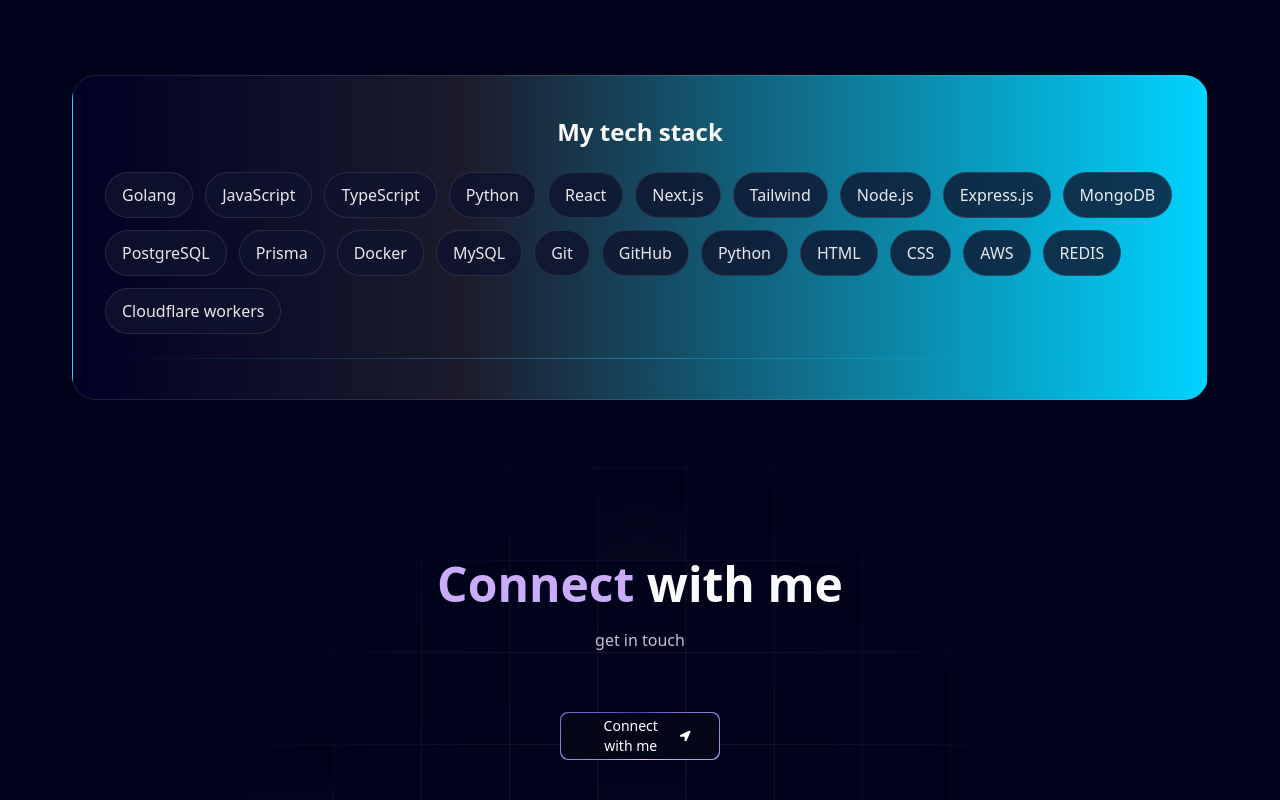
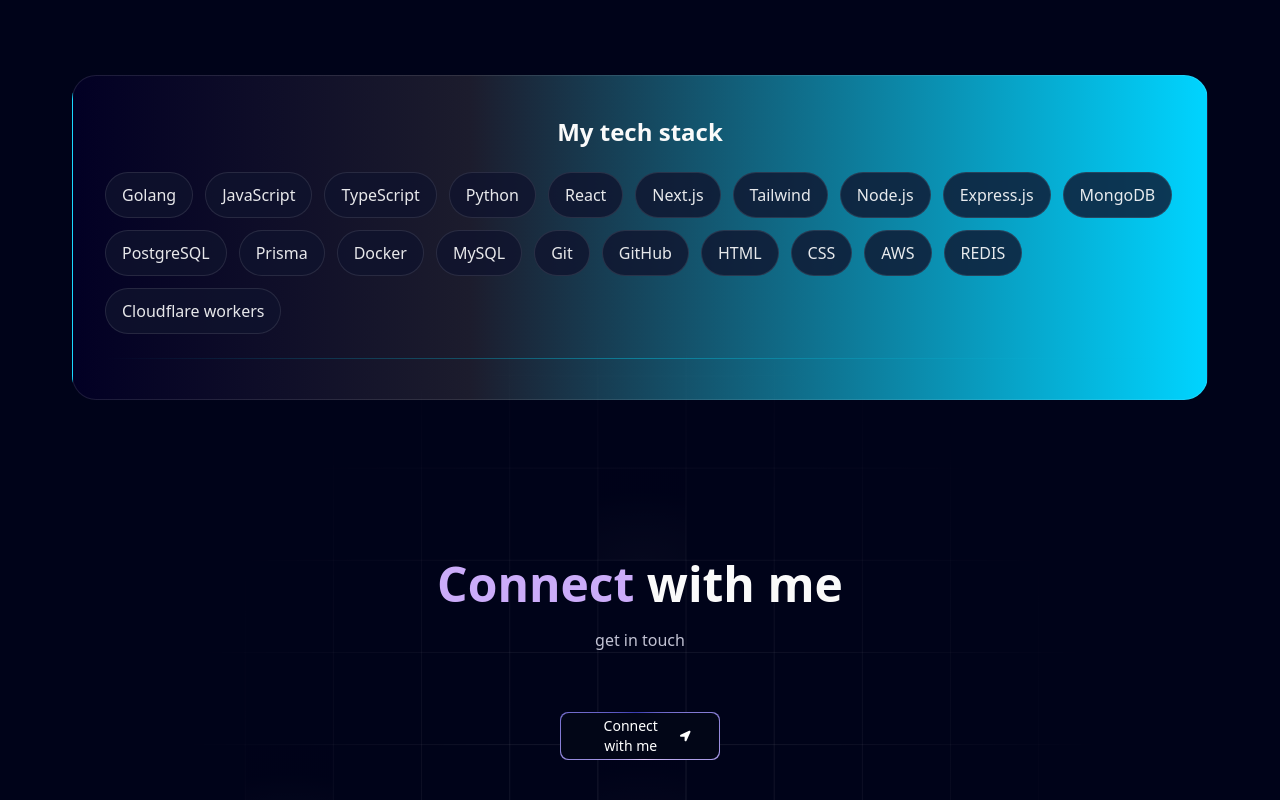
Before and after one commit to hrithik210/portfolio, a Next.js app: page / in a window 1280 px wide. Shown: the part 3685-4485 px from the top of the page. Built offline with nearby package versions, Linux system fonts and the light colour scheme.

Commit message:
fix skills

```diff
--- a/data/grid-items.ts
+++ b/data/grid-items.ts
@@ -57,6 +57,6 @@
 export const skills = [
     'Golang','JavaScript', 'TypeScript','Python', 'React','Next.js', 'Tailwind',
     'Node.js', 'Express.js', 'MongoDB', 'PostgreSQL', 'Prisma', 'Docker',
-    'MySQL', 'Git', 'GitHub' ,'Python', 'HTML', 'CSS',
+    'MySQL', 'Git', 'GitHub' , 'HTML', 'CSS',
     'AWS','REDIS', 'Cloudflare workers'
   ]
```
